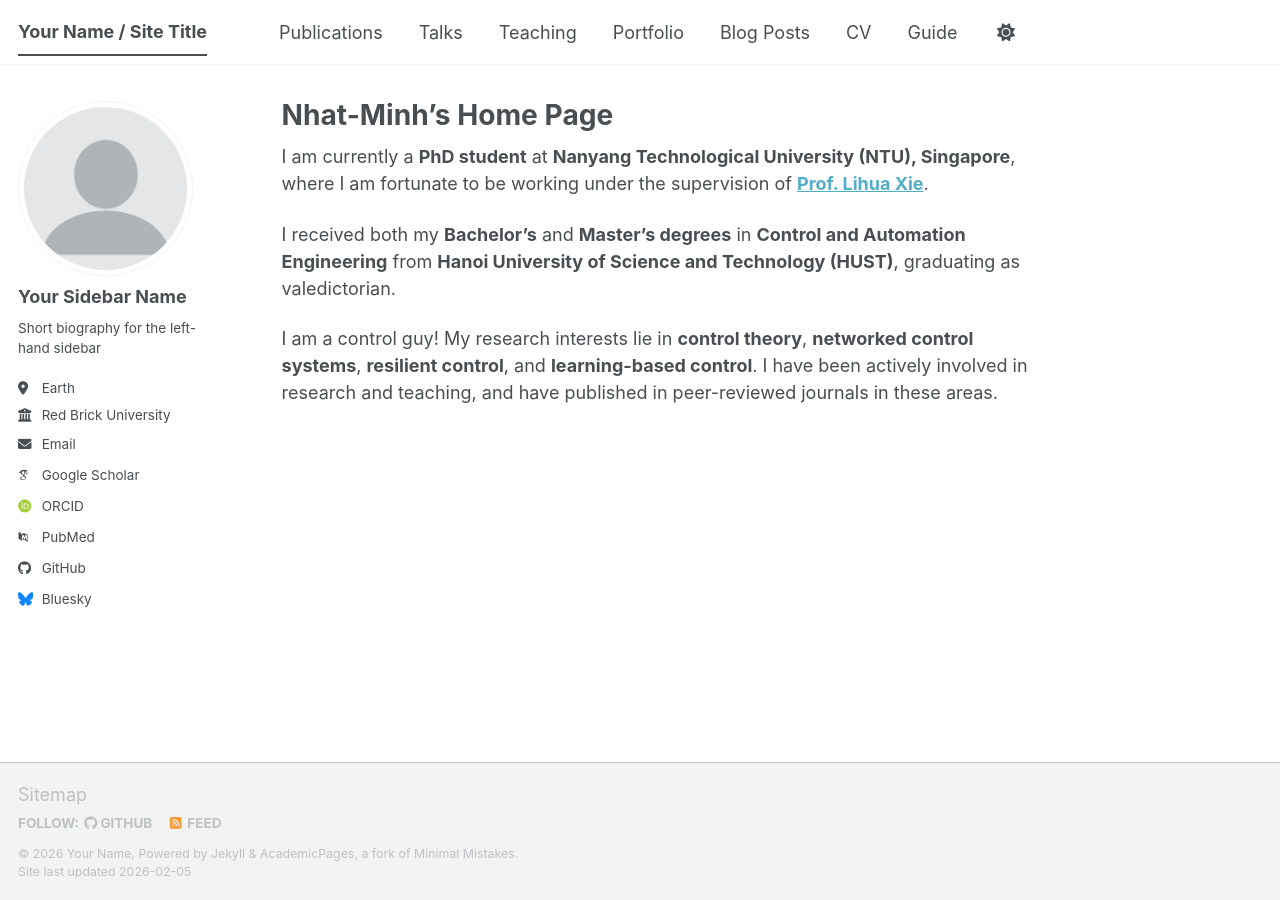
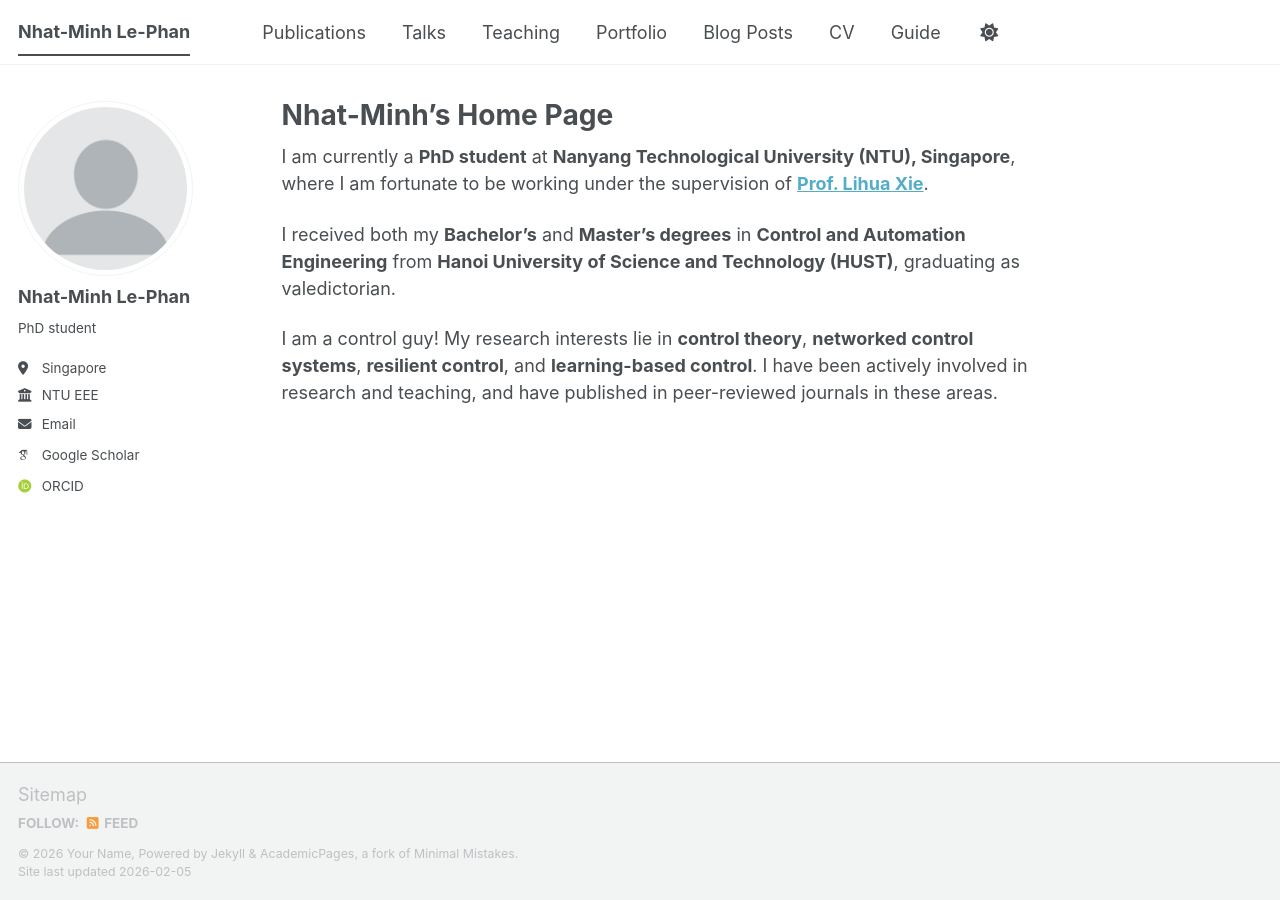
Before and after one commit to minhk43pbc/nhatminh, a Jekyll site: the page built from _pages/about.md, in a window 1280 px wide. Built offline with Jekyll 4.4.1, drawn with Linux system fonts in a browser that asks for light colours; some web fonts are replaced; a script bundle is joined from its source files by our own code; library files that are not in the unit come from our copies.

Commit message:
Update _config.yml

```diff
--- a/_config.yml
+++ b/_config.yml
@@ -9,7 +9,7 @@
 # Basic Site Settings
 locale                   : "en-US"
 site_theme               : "default" # The available themes options are "default", "air", "sunrise", "mint", "dirt" and "contrast"
-title                    : "Your Name / Site Title"
+title                    : "Nhat-Minh Le-Phan"
 title_separator          : "-"
 name                     : &name "Your Name"
 description              : &description "Your Name's academic portfolio"   # Update this with a general description of your site, this is the default if not overridden by a page
@@ -24,24 +24,24 @@ repository               : "academicpages/academicpages.github.io"
 author:
   # Biographic information
   avatar           : "profile.png"
-  name             : "Your Sidebar Name"
+  name             : "Nhat-Minh Le-Phan"
   pronouns         : # example: "she/her"
-  bio              : "Short biography for the left-hand sidebar"
-  location         : "Earth"
-  employer         : "Red Brick University"
+  bio              : "PhD student"
+  location         : "Singapore"
+  employer         : "NTU EEE"
   uri              : # URL
-  email            : "none@example.org"
+  email            : "phannhat001@e.ntu.edu.sg"
 
   # Academic websites
   academia         : # URL
   arxiv            : # URL - Update with the correct link to your profile
-  googlescholar    : "https://scholar.google.com/citations?user=PS_CX0AAAAAJ"
+  googlescholar    : "https://scholar.google.co.kr/citations?user=ew5rF0sAAAAJ&hl=ko"
   inspire-hep      : # URL
   impactstory      : # URL
-  orcid            : "https://orcid.org/yourorcidurl"
+  orcid            : "https://orcid.org/0000-0003-3902-7748"
   semantic         : # URL
   ssrn             : # URL
-  pubmed           : "https://www.ncbi.nlm.nih.gov/pubmed/?term=john+snow"
+  pubmed           : #"https://www.ncbi.nlm.nih.gov/pubmed/?term=john+snow"
   researchgate     : # URL
   scopus           : # URL
   zotero           : # URL
@@ -51,13 +51,13 @@ author:
   bitbucket        : # Username - Update with your username on the site
   codepen          : # Username
   dribbble         : # Username
-  github           : "academicpages"
+  github           : #"academicpages"
   kaggle           : # Username
   stackoverflow    : # User number or user number and name (i.e., use "1" or "1/jeff-atwood")
 
   # Social media
   artstation       : # Username
-  bluesky          : "bsky.app" # Replace this with you Bluesky username
+  bluesky          : #"bsky.app" # Replace this with you Bluesky username
   facebook         : # Username
   flickr           : # Username
   foursquare       : # Username
```
